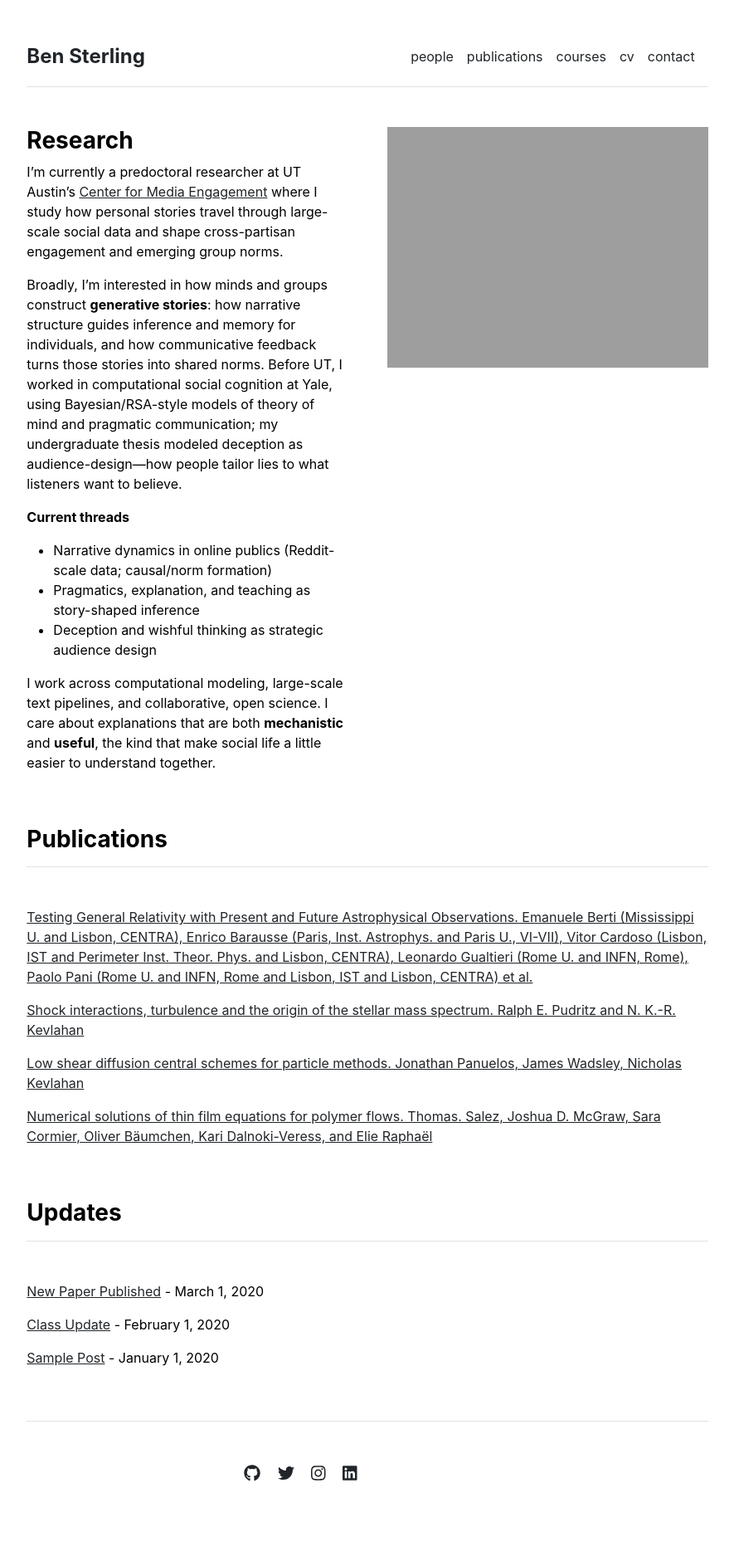
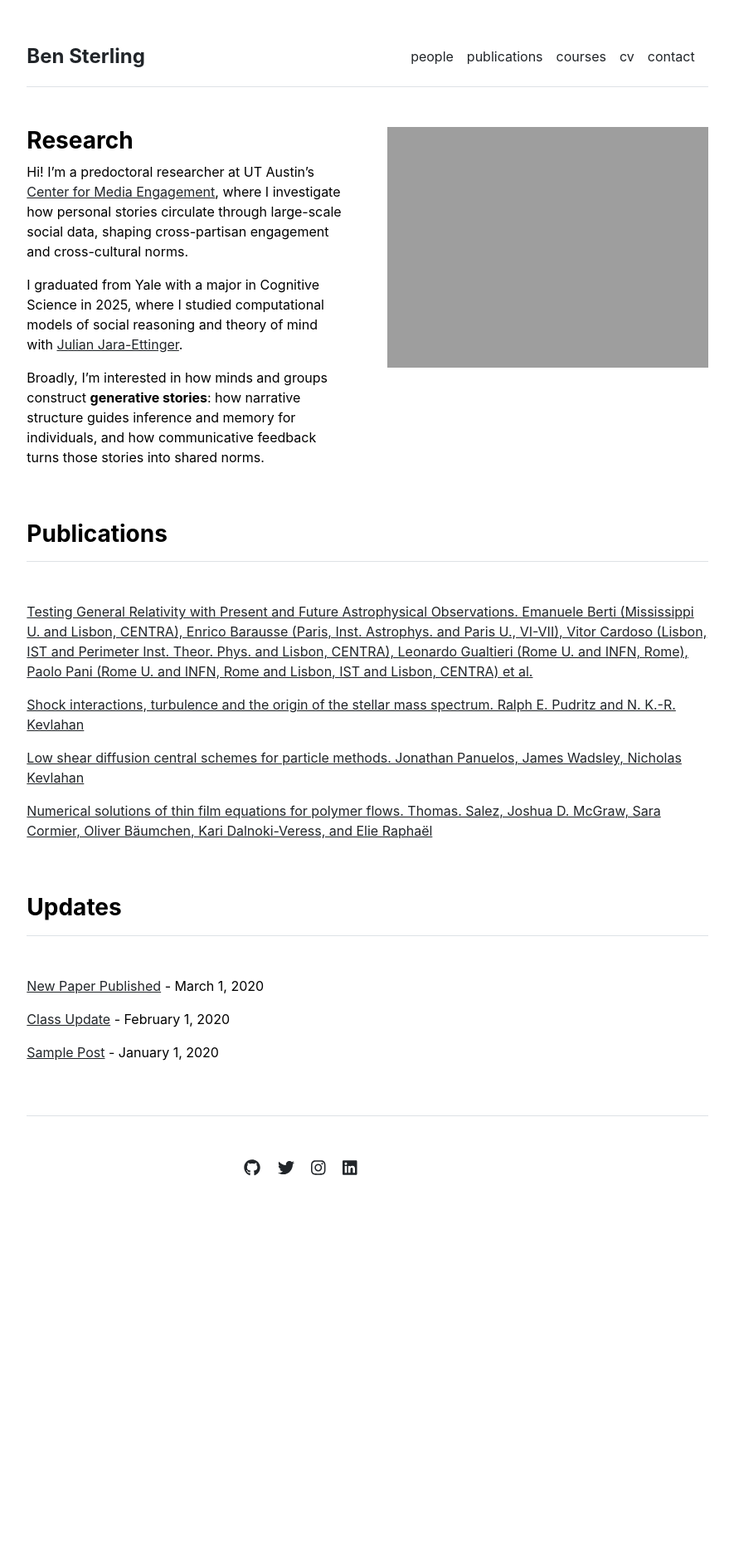
Before and after one commit to Ben-Sterling/Ben-Sterling.github.io, a Jekyll site: the page built from index.md, in a window 1280 px wide. Shown: the whole page at 83% size, without its empty margins (197-1082 px from the left). Built offline with Jekyll 4.4.1, drawn with Linux system fonts in a browser that asks for light colours; after the commit the page ends 1519 px from its top, so only the background shows below that.

Commit message:
simplified about

```diff
--- a/index.md
+++ b/index.md
@@ -3,13 +3,8 @@ layout: home
 title: "About"
 ---
 
-I'm currently a predoctoral researcher at UT Austin’s [Center for Media Engagement](https://mediaengagement.org/) where I study how personal stories travel through large-scale social data and shape cross-partisan engagement and emerging group norms.
+Hi! I'm a predoctoral researcher at UT Austin’s [Center for Media Engagement](https://mediaengagement.org/), where I investigate how personal stories circulate through large-scale social data, shaping cross-partisan engagement and cross-cultural norms.
 
-Broadly, I’m interested in how minds and groups construct **generative stories**: how narrative structure guides inference and memory for individuals, and how communicative feedback turns those stories into shared norms. Before UT, I worked in computational social cognition at Yale, using Bayesian/RSA-style models of theory of mind and pragmatic communication; my undergraduate thesis modeled deception as audience-design—how people tailor lies to what listeners want to believe.
+I graduated from Yale with a major in Cognitive Science in 2025, where I studied computational models of social reasoning and theory of mind with [Julian Jara-Ettinger](https://compdevlab.yale.edu/).
 
-**Current threads**
-- Narrative dynamics in online publics (Reddit-scale data; causal/norm formation)
-- Pragmatics, explanation, and teaching as story-shaped inference
-- Deception and wishful thinking as strategic audience design
-
-I work across computational modeling, large-scale text pipelines, and collaborative, open science. I care about explanations that are both **mechanistic** and **useful**, the kind that make social life a little easier to understand together.
+Broadly, I’m interested in how minds and groups construct **generative stories**: how narrative structure guides inference and memory for individuals, and how communicative feedback turns those stories into shared norms.
```
